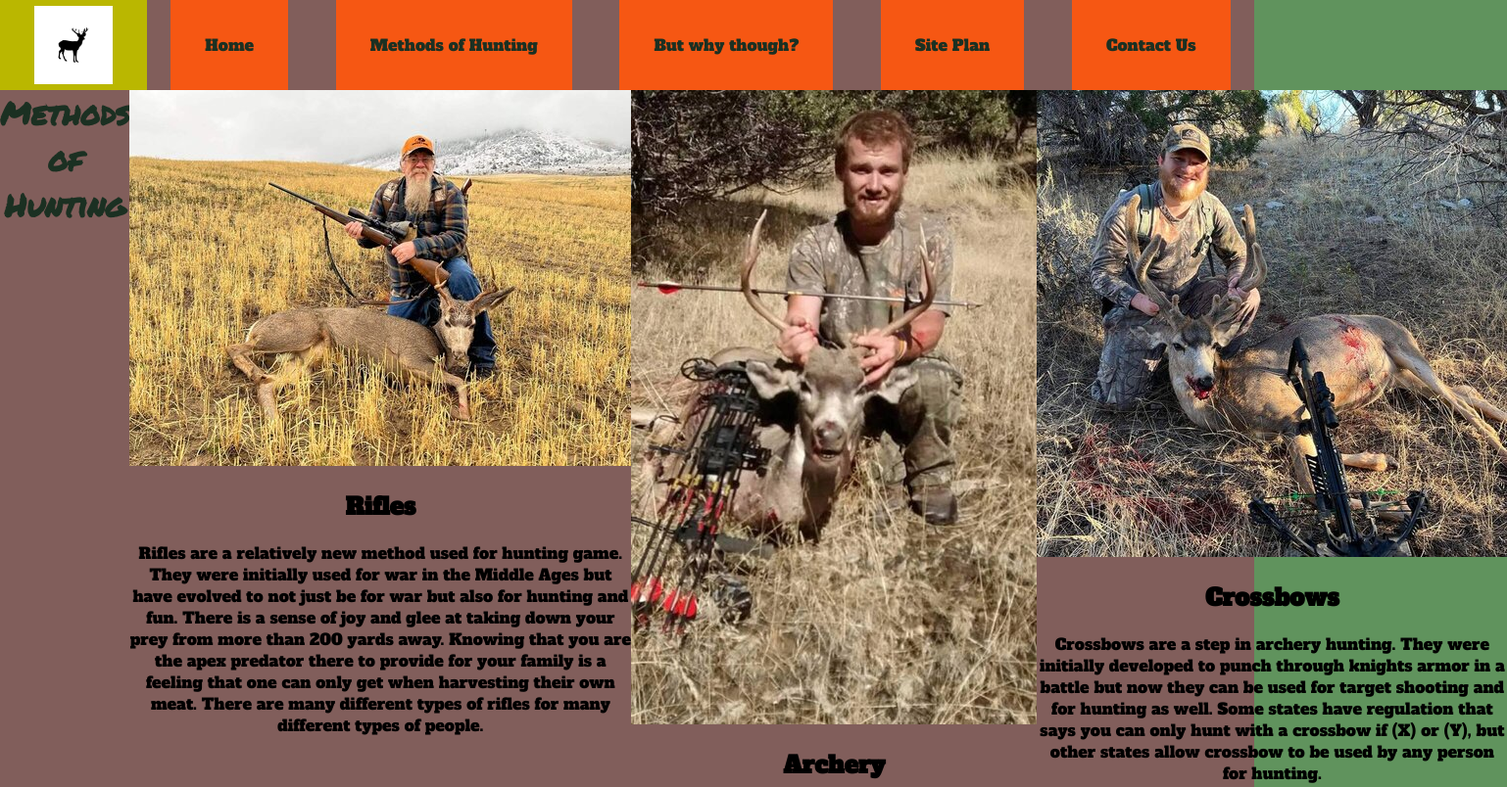
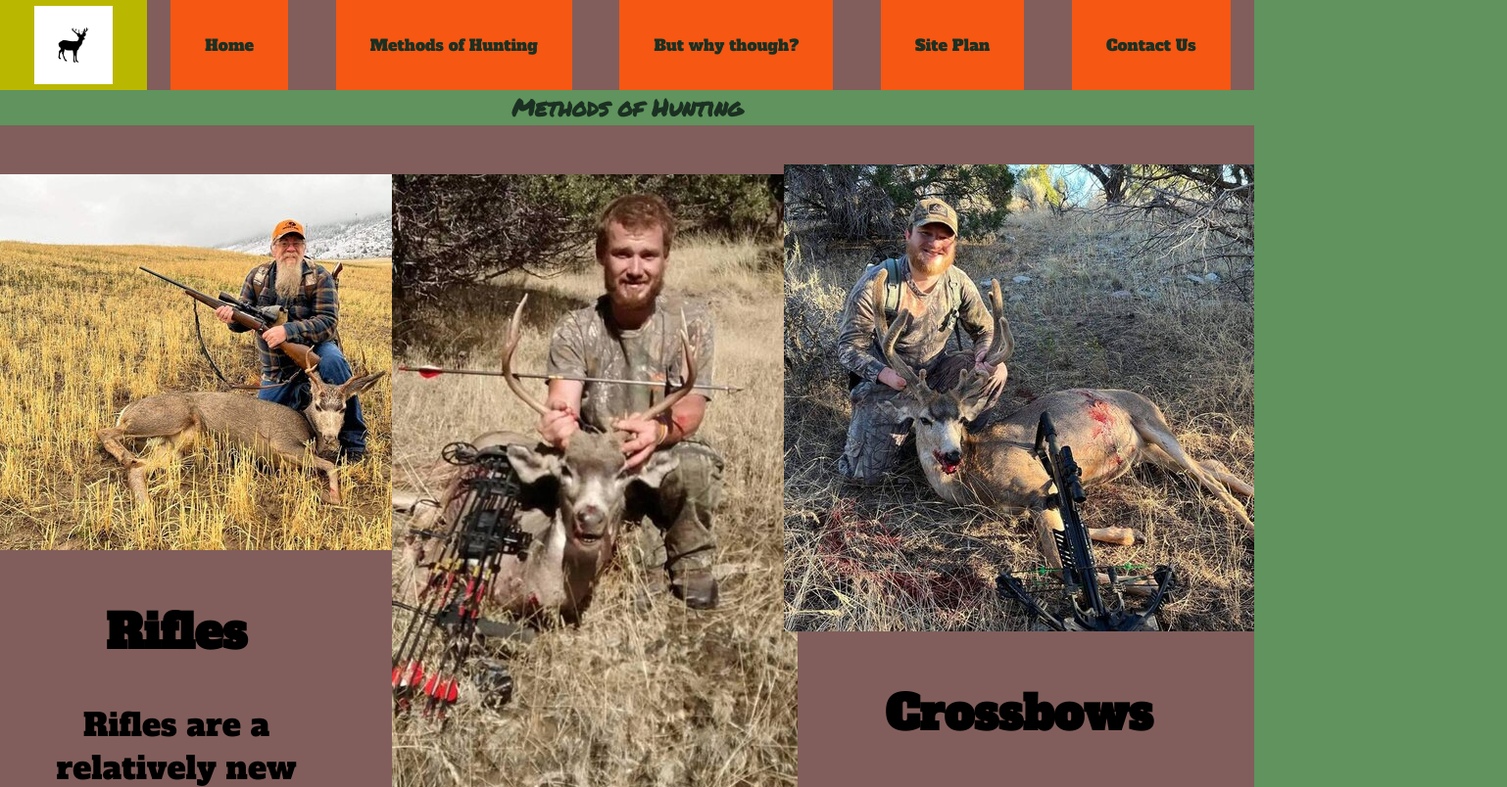
Before and after one commit to freankine212/WDD130, a plain HTML site: page personal_website/methods.html in a window 1280 px wide. Shown: the top 804 px of the page at 98% size, 1538 px wide, since content can reach past the window. Drawn offline with Linux system fonts and the light colour scheme; a web font is replaced by a local one.

Commit message:
added css for methods and adjusted methods html

```diff
--- a/personal_website/methods.html
+++ b/personal_website/methods.html
@@ -21,8 +21,11 @@
             <a href="contactus.html">Contact Us</a>
         </nav>
     </header>
+    <section class="methodss">
+        <h1>Methods of Hunting</h1>
+        </section>
     <main class="method-grid">
-        <h1>Methods of Hunting</h1>
+
         <section class="rifle-card">
             <img class="card-img" src="images/rifleharvest.jpg" alt="successful rifle harvest">
             <h2>Rifles</h2>
--- a/personal_website/styles/style.css
+++ b/personal_website/styles/style.css
@@ -14,7 +14,7 @@ body{
     font-family: 'Alfa Slab One', cursive;
 }
 
-h1{
+h1:nth-of-type(1){
     margin:0;
     color: #1b3022;
     font-family: 'Permanent Marker', cursive;
@@ -89,7 +89,7 @@ nav a{
 
 /* Main Section */
 
-main{
+main:nth-of-type(1){
     text-align: center;
     max-width: 1600px;
     margin: 0 auto;
@@ -173,3 +173,46 @@ footer p a:hover{
 footer .social img{
     padding-top: 15px;
 }
+
+/* Page 2*/
+.methodss{
+    text-align: center;
+}
+main:nth-of-type(2){
+    text-align: center;
+    max-width: 1600px;
+    margin: 0 auto;
+    background-color: #815e5b;
+    display:grid;
+    grid-template-columns: 1fr 1fr 1fr 1fr 1fr 1fr 1fr 1fr 1fr;
+    grid-template-rows: 1fr 1fr 1fr;
+}
+
+.rifle-card{
+    margin: 50px 0;
+    padding-right: 0%;
+    width: 60%;
+    font-family: 'Alfa Slab One', cursive;
+    font-size: 2em;
+    grid-column: 1/4;
+    grid-row: 1/2;
+}
+
+.bow-card{
+    margin: 50px 0;
+    width: 40%;
+    padding-left: 0%;
+    font-family: 'Alfa Slab One', cursive;
+    font-size: 1.5em;
+    grid-column: 3/6;
+    grid-row: 1/3;
+}
+
+.crossbow{
+    margin: 40px 0;
+    width: 100%;
+    font-family: 'Alfa Slab One', cursive;
+    font-size: 2em;
+    grid-column: 5/6;
+    grid-row:1/3;
+}
```
